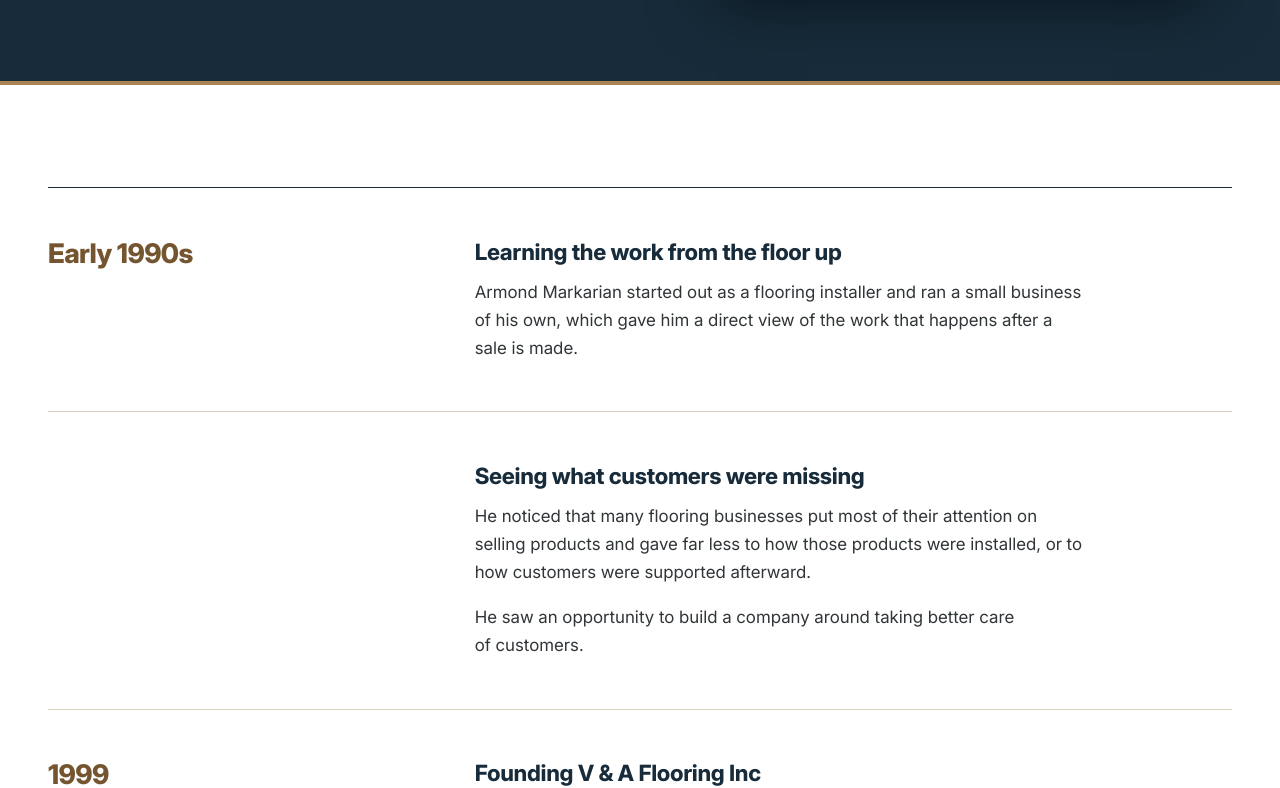
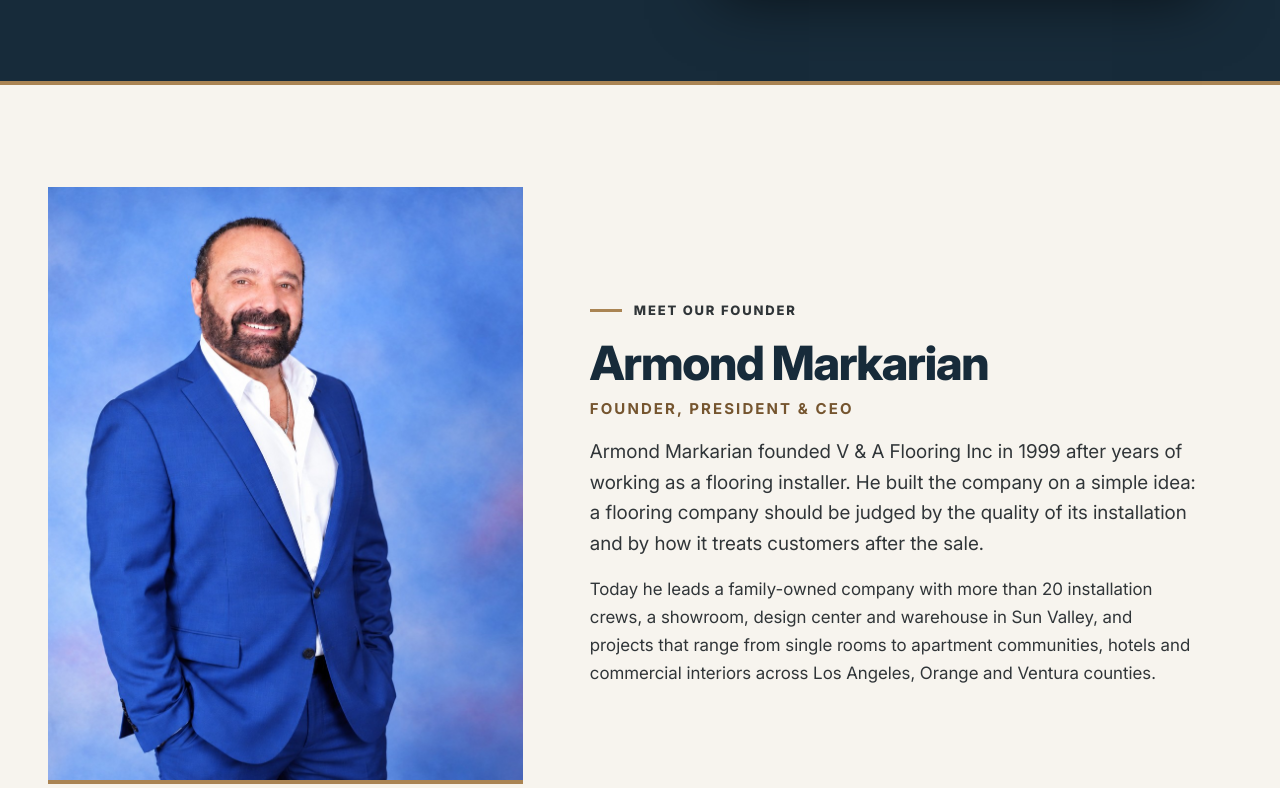
Before and after one commit to Narekiii/VAFlooring, a Next.js app: page /our-story in a window 1280 px wide. Shown: the part 636-1424 px from the top of the page. Built offline with nearby package versions, Linux system fonts and the light colour scheme; no server answers.

Commit message:
Add founder Armond Markarian's portrait and bio to Our Story
Founder Person in JSON-LD now includes job title and photo; photo added to the sitemap.

Co-Authored-By: Claude Opus 5.5 <noreply@anthropic.com>
Claude-Session: https://claude.ai/code/session_0121JweBTLe6FsTKw6TgaNtZ

```diff
--- a/src/app/our-story/page.module.css
+++ b/src/app/our-story/page.module.css
@@ -102,3 +102,47 @@
     grid-template-columns: 1fr;
   }
 }
+
+/* ---------- Founder ---------- */
+.founder {
+  display: grid;
+  grid-template-columns: minmax(0, 0.85fr) minmax(0, 1.15fr);
+  gap: var(--space-7) clamp(2rem, 1rem + 4vw, 5rem);
+  align-items: center;
+}
+
+.founderPhoto {
+  border-bottom: 4px solid var(--brass);
+}
+
+.founderRole {
+  margin-top: var(--space-2);
+  color: var(--bronze);
+  font-size: var(--text-sm);
+  font-weight: 700;
+  letter-spacing: 0.14em;
+  text-transform: uppercase;
+}
+
+.founderText > p:not(.founderRole) {
+  max-width: var(--measure);
+  margin-top: var(--space-4);
+  color: var(--graphite);
+}
+
+.founderText > .founderLede {
+  margin-top: var(--space-5);
+  color: var(--navy);
+  font-size: var(--text-lg);
+  line-height: 1.6;
+}
+
+@media (max-width: 56rem) {
+  .founder {
+    grid-template-columns: 1fr;
+  }
+
+  .founderPhoto {
+    max-width: 26rem;
+  }
+}
--- a/src/app/our-story/page.tsx
+++ b/src/app/our-story/page.tsx
@@ -1,4 +1,5 @@
 import { ButtonLink } from "@/components/ui/Button";
+import { Figure } from "@/components/ui/Figure";
 import { Container } from "@/components/ui/Container";
 import { PageHero } from "@/components/ui/PageHero";
 import { Section } from "@/components/ui/Section";
@@ -98,6 +99,34 @@ export default function StoryPage() {
         </p>
       </PageHero>
 
+      <Section tone="ivory" labelledBy="founder-title">
+        <Container>
+          <div className={styles.founder}>
+            <Figure
+              image={images.founder}
+              ratio="4 / 5"
+              sizes="(min-width: 64rem) 28rem, 100vw"
+              className={styles.founderPhoto}
+            />
+            <div className={styles.founderText}>
+              <p className="kicker">Meet our founder</p>
+              <h2 id="founder-title">{business.founder}</h2>
+              <p className={styles.founderRole}>Founder, President &amp; CEO</p>
+              <p className={styles.founderLede}>
+                Armond Markarian founded V&nbsp;&amp;&nbsp;A Flooring&nbsp;Inc in {business.founded} after years of
+                working as a flooring installer. He built the company on a simple idea: a flooring company should be
+                judged by the quality of its installation and by how it treats customers after the sale.
+              </p>
+              <p>
+                Today he leads a family-owned company with {facts.installationCrewsLong.toLowerCase()}, a showroom,
+                design center and warehouse in Sun Valley, and projects that range from single rooms to apartment
+                communities, hotels and commercial interiors across Los Angeles, Orange and Ventura counties.
+              </p>
+            </div>
+          </div>
+        </Container>
+      </Section>
+
       <Section tone="white" labelledBy="story-title">
         <Container>
           <h2 id="story-title" className="visually-hidden">
--- a/src/app/sitemap.ts
+++ b/src/app/sitemap.ts
@@ -24,7 +24,7 @@ export default function sitemap(): MetadataRoute.Sitemap {
     { path: routes.serviceAreas, priority: 0.8, images: img(images.storefront) },
     { path: routes.contact, priority: 0.8, images: img(images.storefront) },
     { path: routes.estimate, priority: 0.7, images: img(images.storefront) },
-    { path: routes.story, priority: 0.6, images: img(images.designCenter) },
+    { path: routes.story, priority: 0.6, images: img(images.founder, images.designCenter) },
     // The projects index is listed only once real projects are published (see projects/page.tsx).
     ...(projects.length > 0 ? [{ path: routes.projects, priority: 0.6 }] : []),
     ...projects.filter(projectHasDetail).map((p) => ({ path: `${routes.projects}/${p.slug}`, priority: 0.5 })),
--- a/src/content/images.ts
+++ b/src/content/images.ts
@@ -22,6 +22,7 @@ import showroomTile from "@/assets/images/company/showroom-tile-stone.jpg";
 import showroomSelection from "@/assets/images/company/showroom-selection-table.jpg";
 import warehouse from "@/assets/images/company/warehouse-inventory.jpg";
 import team from "@/assets/images/credentials/va-flooring-installation-team.jpg";
+import founder from "@/assets/images/company/armond-markarian-founder.jpg";
 
 /**
  * Image manifest.
@@ -170,6 +171,12 @@ export const images = {
     kind: "company",
     focus: "50% 60%",
   },
+  founder: {
+    src: founder,
+    alt: "Armond Markarian, founder, President and CEO of V & A Flooring Inc",
+    kind: "company",
+    focus: "45% 25%",
+  },
   team: {
     src: team,
     alt: "V & A Flooring Inc installers and staff in the company warehouse in Sun Valley",
--- a/src/lib/structured-data.ts
+++ b/src/lib/structured-data.ts
@@ -32,7 +32,12 @@ export function organizationJsonLd() {
       "Family-owned, licensed flooring contractor in Sun Valley, California, supplying and installing hardwood, laminate, luxury vinyl plank (LVP), carpet and tile flooring for home renovations, ADUs, multifamily communities, hotels and commercial projects across Los Angeles, Orange and Ventura counties.",
     legalName: business.legalName,
     foundingDate: String(business.founded),
-    founder: { "@type": "Person", name: business.founder },
+    founder: {
+      "@type": "Person",
+      name: business.founder,
+      jobTitle: "Founder, President & CEO",
+      ...(imageUrl(images.founder) ? { image: imageUrl(images.founder) } : {}),
+    },
     areaServed: areaServed(),
     ...(business.license
       ? {
```
Also changed, not shown: src/assets/images/company/armond-markarian-founder.jpg (added).
